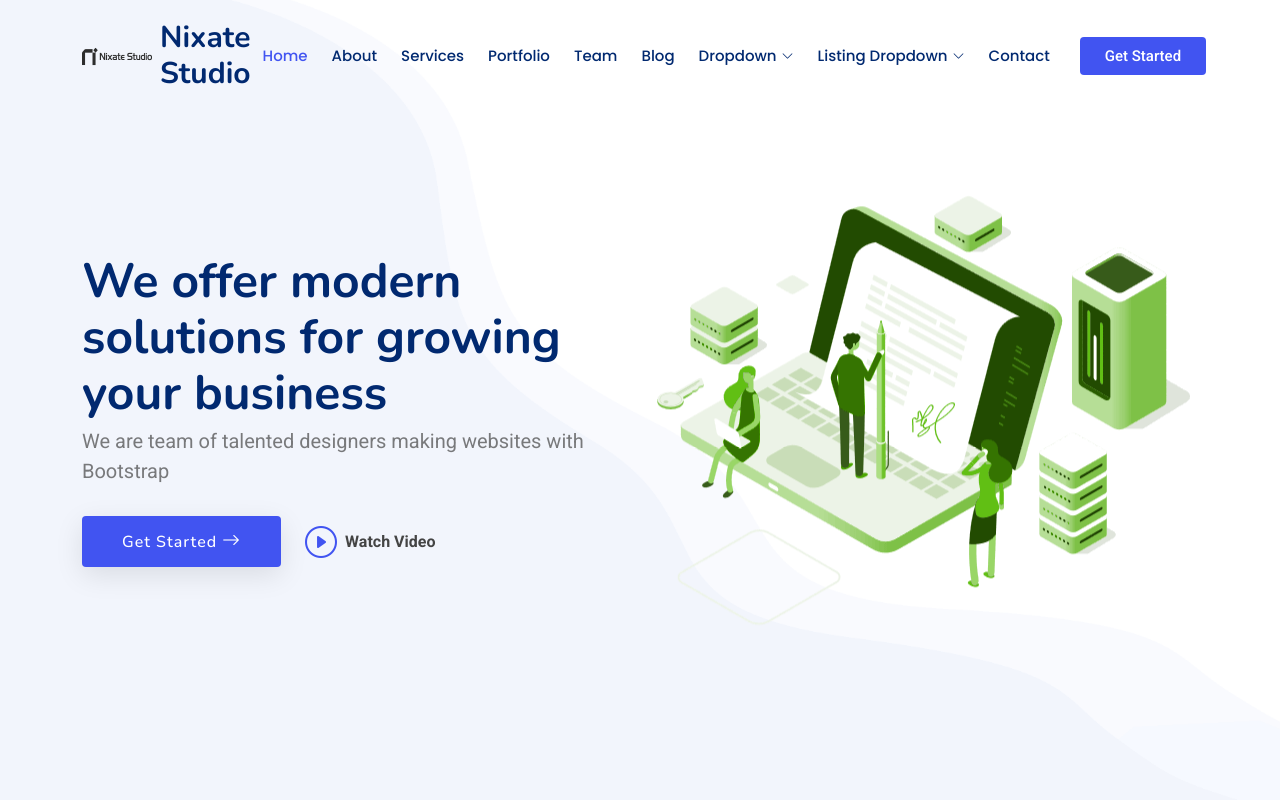
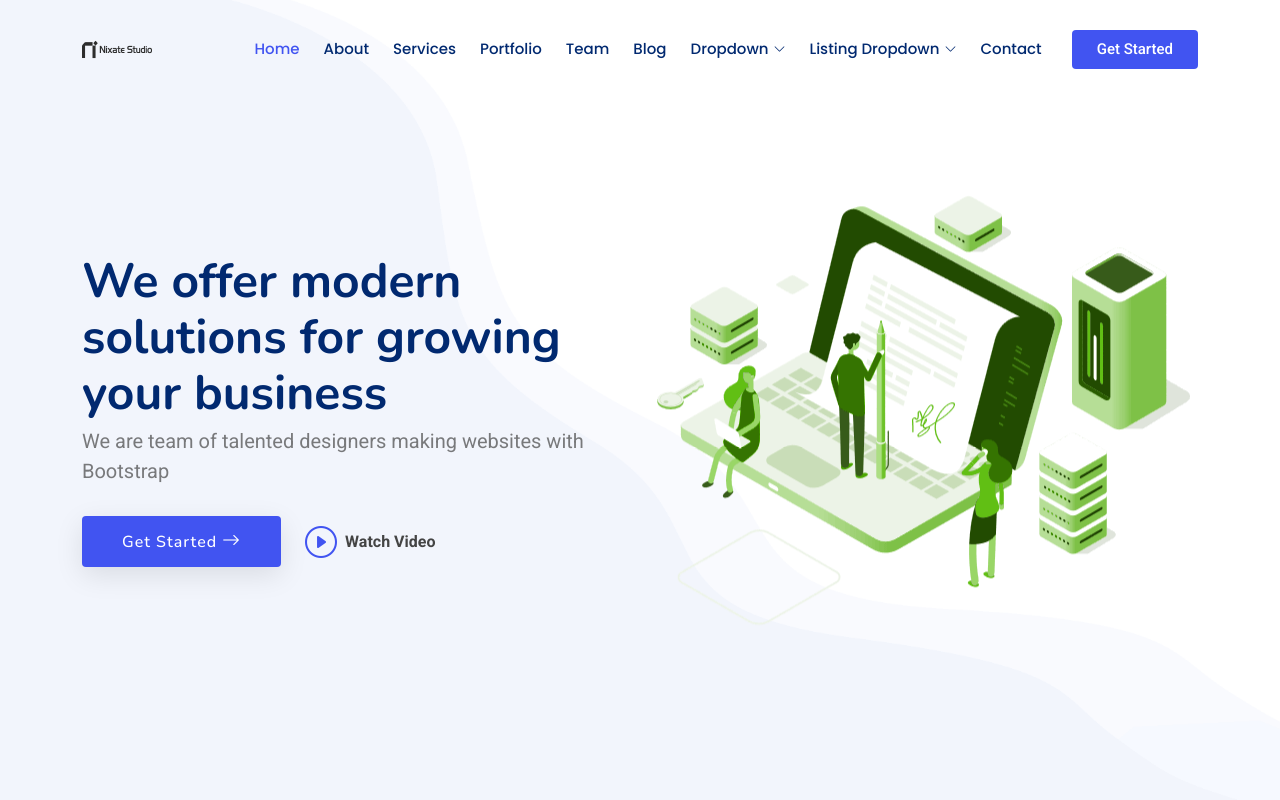
Before and after one commit to nixate-studio/Test-Project, a plain HTML site: page index.html in a window 1280 px wide. Shown: the top 800 px of the page. Drawn offline with nearby package versions, Linux system fonts and the light colour scheme.

Commit message:
Update index.html

```diff
--- a/index.html
+++ b/index.html
@@ -44,7 +44,7 @@
       <a href="index.html" class="logo d-flex align-items-center me-auto">
         <!-- Uncomment the line below if you also wish to use an image logo -->
         <img src="assets/img/logo.png" alt="">
-        <h1 class="sitename">Nixate Studio</h1>
+        <h1 class="sitename"> </h1>
       </a>
 
       <nav id="navmenu" class="navmenu">
```
